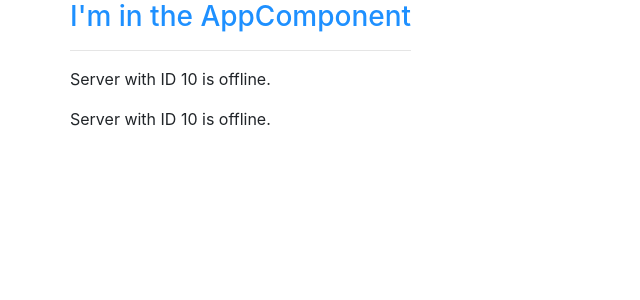
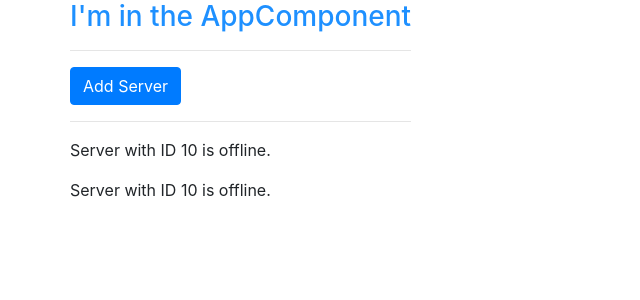
Before and after one commit to sheepsort/angular-practice, an Angular app: page / in a window 1280 px wide. Shown: the top 300 px of the page, without its empty margins (0-640 px from the left). Built offline with nearby package versions, Linux system fonts and the light colour scheme.

Commit message:
Property Bindings

```diff
--- a/src/app/server/server.component.ts
+++ b/src/app/server/server.component.ts
@@ -5,8 +5,8 @@ import { Component } from '@angular/core';
     templateUrl: './server.component.html'
 })
 export class ServerComponent {
-    serverId : number = 10;
-    serverStatus : string = 'offline';
+    serverId = 10;
+    serverStatus = 'offline';
 
     getServerStatus() {
         return this.serverStatus;
--- a/src/app/servers/servers.component.html
+++ b/src/app/servers/servers.component.html
@@ -1,2 +1,4 @@
+<button class="btn btn-primary" [disabled]="!allowNewServer">Add Server</button>
+<hr />
 <app-server></app-server>
 <app-server></app-server>
--- a/src/app/servers/servers.component.ts
+++ b/src/app/servers/servers.component.ts
@@ -7,7 +7,13 @@ import { Component, OnInit } from '@angular/core';
 })
 export class ServersComponent implements OnInit {
 
-  constructor() { }
+  allowNewServer = false;
+
+  constructor() {
+    setTimeout(() => {
+      this.allowNewServer = true;
+    }, 2000);
+  }
 
   ngOnInit() {
   }
```
